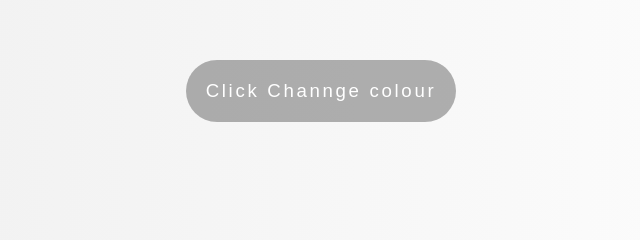
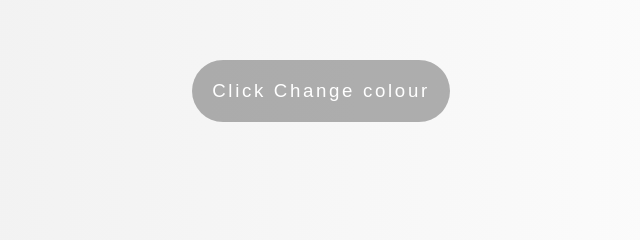
Before and after one commit to yaniemuh/nodejs, a website: page index.html in a window 1280 px wide. Shown: the part 190-430 px from the top of the page, 319-959 px from the left. Drawn offline with Linux system fonts and the light colour scheme.

Commit message:
change code

```diff
--- a/index.html
+++ b/index.html
@@ -8,7 +8,7 @@
     <title>Node</title>
 </head>
 <body id="content">
-    <button id="btn">Click Channge colour</button>
+    <button id="btn">Click Change colour</button>
     <script>const btn = document.getElementById('btn'),
          page = document.getElementById('content')
    let bg = [
```
